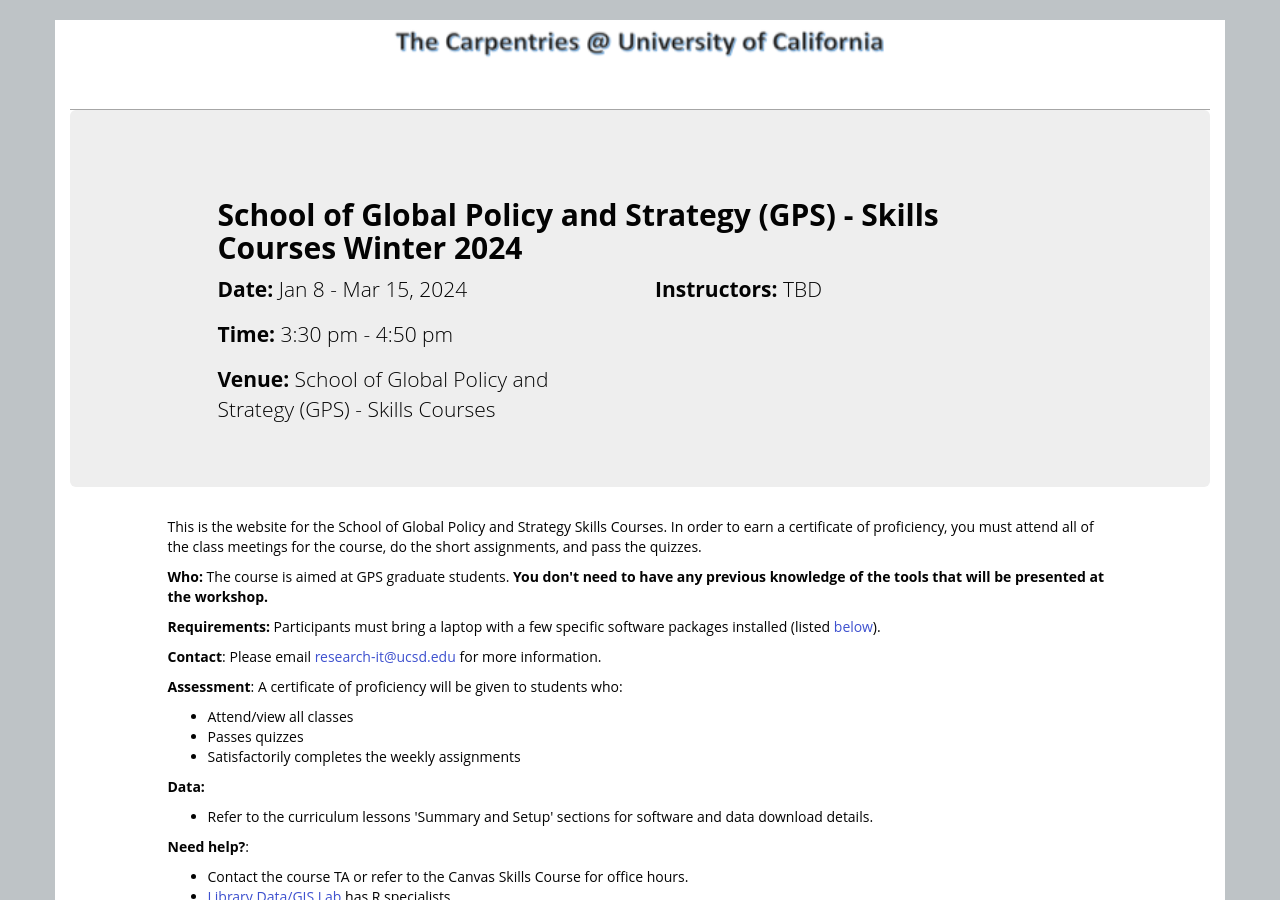
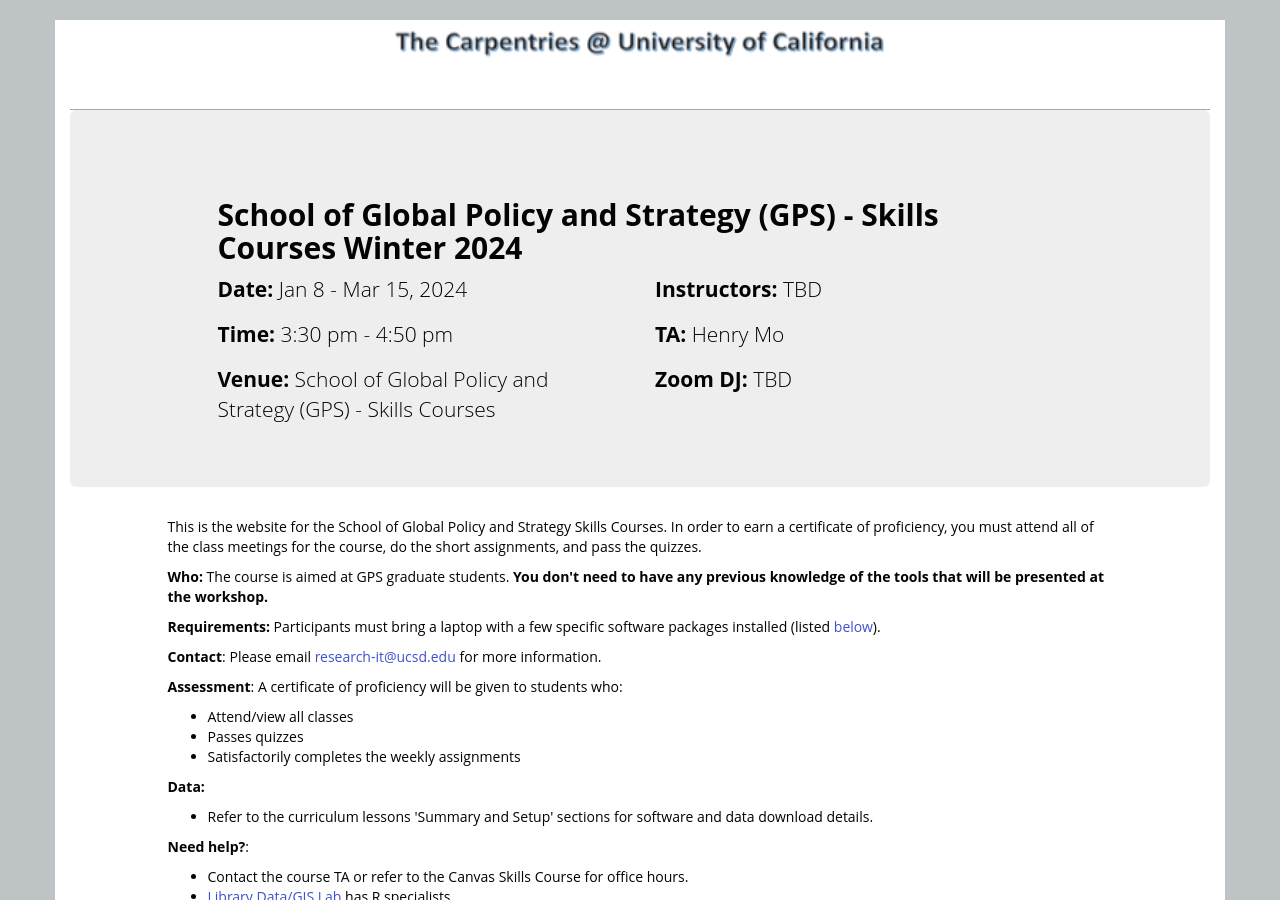
Before and after one commit to ucsdlib/WIN2024-GPS-Skills-Courses, a Jekyll site: the page built from index.html, in a window 1280 px wide and 900 px high. Built offline with Jekyll 4.4.1, drawn with Linux system fonts in a browser that asks for light colours; nearby versions of some CDN libraries; library files that are not in the unit come from our copies.

Commit message:
Update workshop.html

```diff
--- a/_layouts/workshop.html
+++ b/_layouts/workshop.html
@@ -20,6 +20,8 @@
     <meta name="eventbrite" content="{{page.eventbrite}}" />
     <meta name="instructor" content="{{page.instructor|join:'|'}}" />
     <meta name="helper" content="{{page.helper|join:'|'}}" />
+    <meta name="ta" content="{{page.ta|join:'|'}}" />
+    <meta name="zoomdj" content="{{page.zoomdj|join:'|'}}" />
     <meta name="contact" content="{{page.contact}}" />
     <meta name="eventtitle" content="{{page.eventtitle}}" />
 
@@ -52,10 +54,16 @@
                 to be announced.
                 {% endif %}
                 </p>
-                {% if page.helper %}
+                {% if page.ta %}
                 <p>
-                <strong>Helpers:</strong>
-                {{page.helper | join: ', ' %}}
+                <strong>TA:</strong>
+                {{page.ta | join: ', ' %}}
+                </p>
+                {% endif %}
+                {% if page.zoomdj %}
+                <p>
+                <strong>Zoom DJ:</strong>
+                {{page.zoomdj | join: ', ' %}}
                 </p>
                 {% endif %}
               </div>
```
